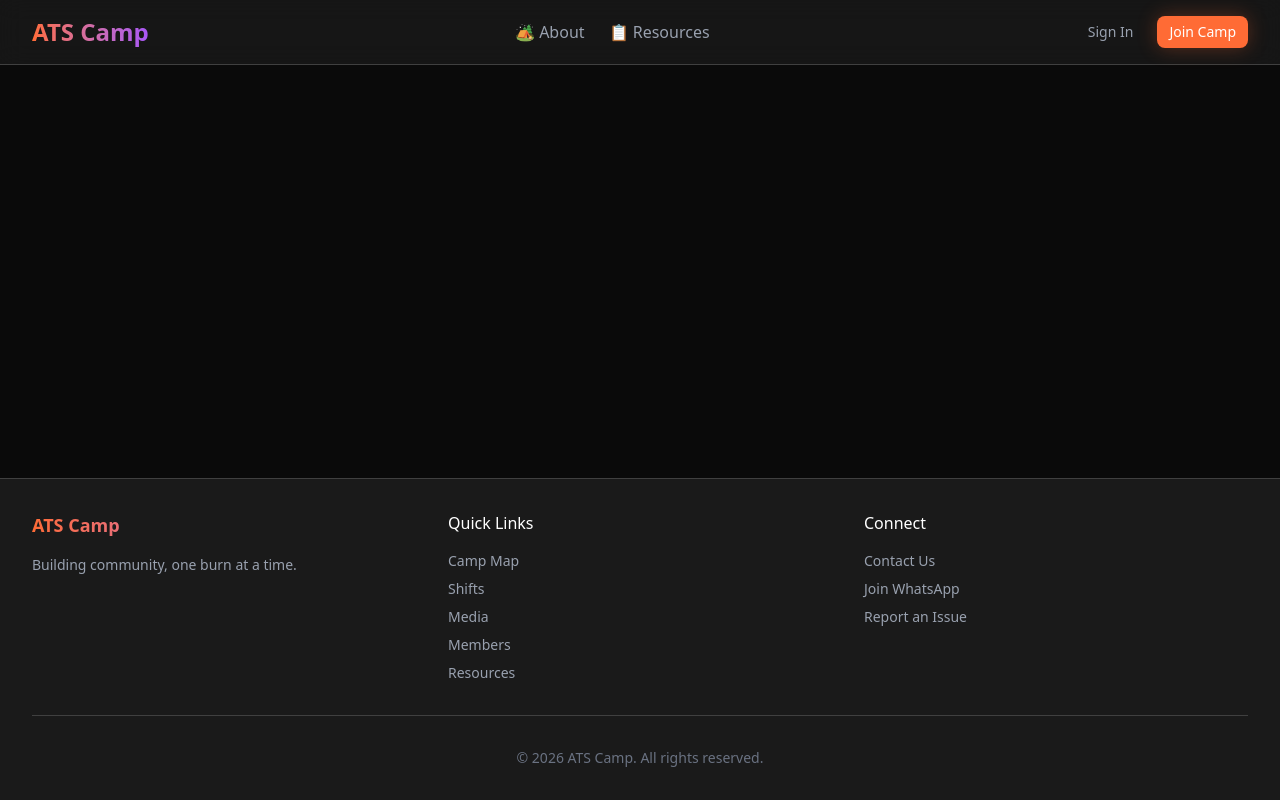
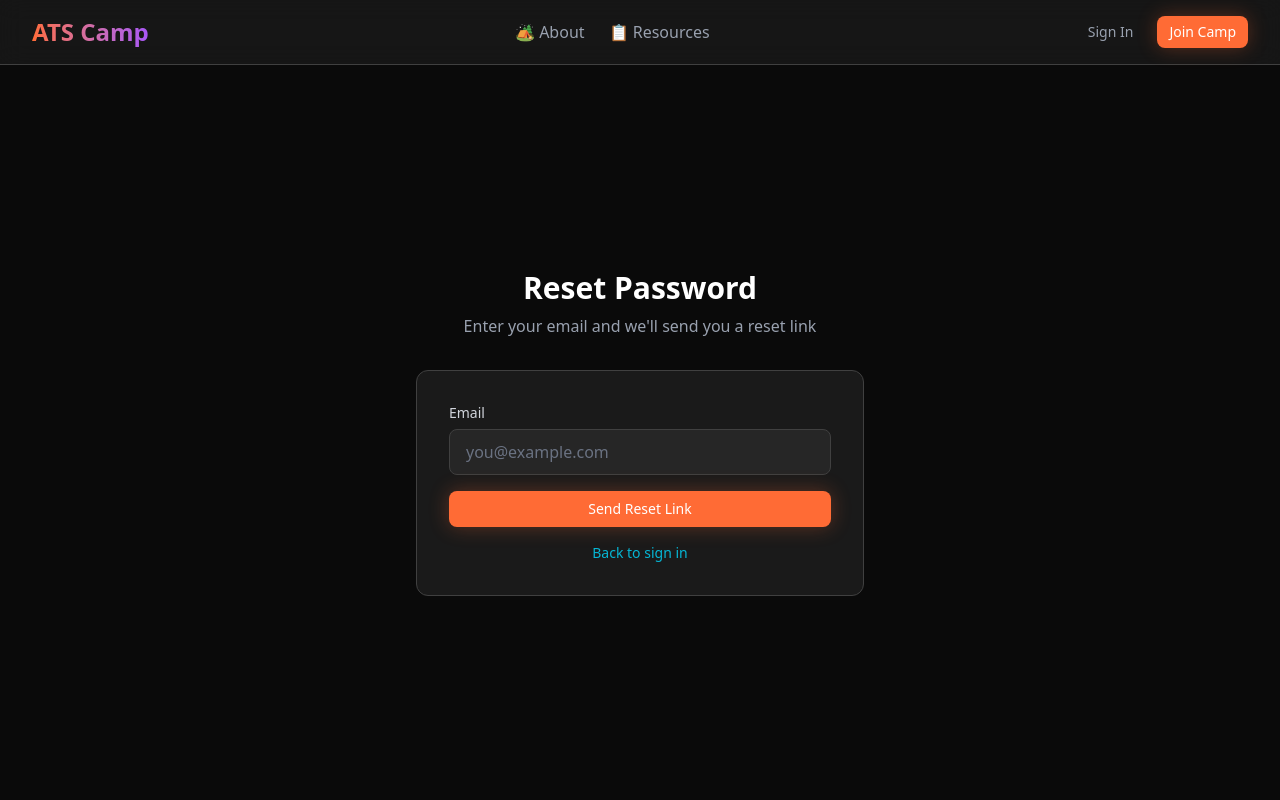
Before and after one commit to bsyouness/ats-camp, a React (Vite) app: page /forgot-password in a window 1280 px wide. Shown: the top 800 px of the page. Built offline with nearby package versions, Linux system fonts and the light colour scheme; no server answers; the database is empty.

Commit message:
feat: add forgot password flow
Adds a /forgot-password page that sends a Firebase password reset email.
Links to it from the email login tab in LoginForm.

```diff
--- a/src/App.tsx
+++ b/src/App.tsx
@@ -14,6 +14,7 @@ import {
   ContactPage,
   WhatsAppRequestPage,
   ReportIssuePage,
+  ForgotPasswordPage,
 } from './pages/public';
 
 // User pages
@@ -63,6 +64,7 @@ function App() {
             <Route path="/contact" element={<ContactPage />} />
             <Route path="/join-whatsapp" element={<WhatsAppRequestPage />} />
             <Route path="/report" element={<ReportIssuePage />} />
+            <Route path="/forgot-password" element={<ForgotPasswordPage />} />
 
             {/* Protected User Routes */}
             <Route
--- a/src/components/auth/LoginForm.tsx
+++ b/src/components/auth/LoginForm.tsx
@@ -103,6 +103,14 @@ export function LoginForm({ onSuccess }: LoginFormProps) {
             required
           />
 
+          {loginMethod === 'email' && (
+            <div className="text-right -mt-2">
+              <Link to="/forgot-password" className="text-sm text-neon-cyan hover:underline">
+                Forgot password?
+              </Link>
+            </div>
+          )}
+
           {error && (
             <p className="text-red-400 text-sm">{error}</p>
           )}
--- /dev/null
+++ b/src/pages/public/ForgotPasswordPage.tsx
@@ -0,0 +1,87 @@
+import { useState, FormEvent } from 'react';
+import { Link } from 'react-router-dom';
+import { resetPassword } from '../../services/auth';
+import { Button, Input } from '../../components/ui';
+
+export function ForgotPasswordPage() {
+  const [email, setEmail] = useState('');
+  const [error, setError] = useState('');
+  const [submitted, setSubmitted] = useState(false);
+  const [isLoading, setIsLoading] = useState(false);
+
+  const handleSubmit = async (e: FormEvent) => {
+    e.preventDefault();
+    setError('');
+    setIsLoading(true);
+
+    try {
+      await resetPassword(email);
+      setSubmitted(true);
+    } catch (err) {
+      const error = err as { code?: string };
+      if (error.code === 'auth/user-not-found' || error.code === 'auth/invalid-email') {
+        // Don't reveal whether the email exists
+        setSubmitted(true);
+      } else {
+        setError('Something went wrong. Please try again.');
+      }
+    } finally {
+      setIsLoading(false);
+    }
+  };
+
+  return (
+    <div className="min-h-[calc(100vh-4rem)] flex items-center justify-center py-12 px-4">
+      <div className="w-full max-w-md mx-auto">
+        <div className="text-center mb-8">
+          <h1 className="text-3xl font-bold text-white mb-2">Reset Password</h1>
+          <p className="text-gray-400">
+            {submitted
+              ? 'Check your inbox'
+              : "Enter your email and we'll send you a reset link"}
+          </p>
+        </div>
+
+        <div className="bg-playa-surface border border-playa-border rounded-xl p-8">
+          {submitted ? (
+            <div className="text-center space-y-4">
+              <p className="text-gray-300 text-sm">
+                If an account exists for <span className="text-white font-medium">{email}</span>,
+                you'll receive a password reset email shortly.
+              </p>
+              <Link
+                to="/login"
+                className="block text-neon-cyan hover:underline text-sm mt-4"
+              >
+                Back to sign in
+              </Link>
+            </div>
+          ) : (
+            <form onSubmit={handleSubmit} className="space-y-4">
+              <Input
+                type="email"
+                label="Email"
+                placeholder="you@example.com"
+                value={email}
+                onChange={(e) => setEmail(e.target.value)}
+                required
+              />
+
+              {error && <p className="text-red-400 text-sm">{error}</p>}
+
+              <Button type="submit" className="w-full" isLoading={isLoading}>
+                Send Reset Link
+              </Button>
+
+              <p className="text-center text-gray-400 text-sm">
+                <Link to="/login" className="text-neon-cyan hover:underline">
+                  Back to sign in
+                </Link>
+              </p>
+            </form>
+          )}
+        </div>
+      </div>
+    </div>
+  );
+}
--- a/src/pages/public/index.ts
+++ b/src/pages/public/index.ts
@@ -6,3 +6,4 @@ export { InfoPage } from './InfoPage';
 export { ContactPage } from './ContactPage';
 export { WhatsAppRequestPage } from './WhatsAppRequestPage';
 export { ReportIssuePage } from './ReportIssuePage';
+export { ForgotPasswordPage } from './ForgotPasswordPage';
```
